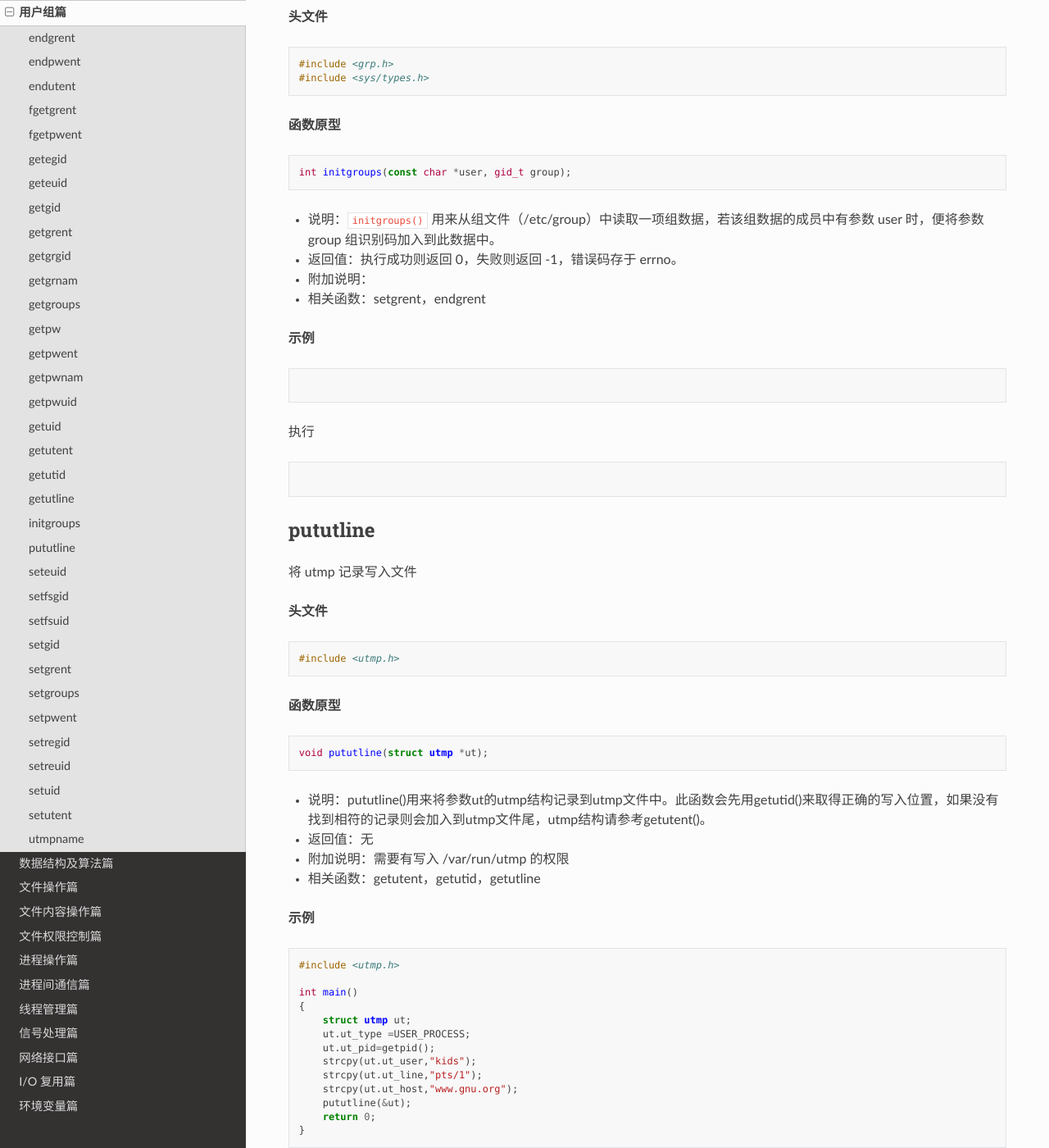
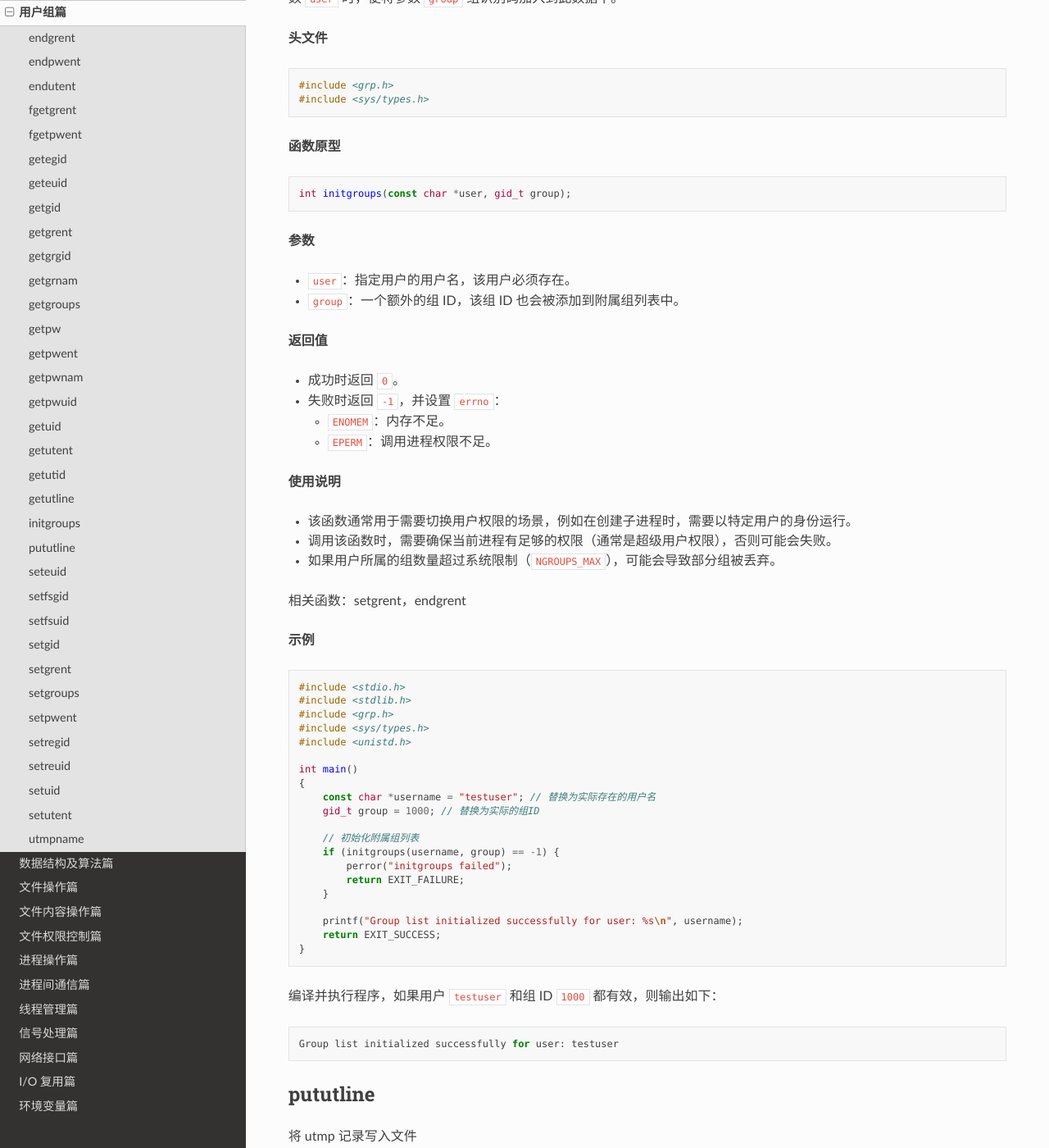
Before and after one commit to getiot/linux-c-functions, a Sphinx documentation site: the page built from source/user-group.md, in a window 1280 px wide and 1400 px high, scrolled down 20581 px. Shown: the whole window at 82% size. Built offline with Sphinx 7.4.7 and the Read the Docs theme 3.1.0, drawn with Linux system fonts in a browser that asks for light colours; comment, search, counter and statistics services are not loaded; some of the changed text lies outside the part shown.

Commit message:
[user-group] add initgroups() sample

````diff
--- a/source/user-group.md
+++ b/source/user-group.md
@@ -1072,7 +1072,7 @@ int main()
 initgroups
 ---------------------------------------------
 
-初始化组清单
+该函数用于初始化进程的附属组访问列表。它通过读取系统组数据库（通常是 `/etc/group` 文件），若该组数据的成员中有参数 `user` 时，便将参数 `group` 组识别码加入到此数据中。
 
 **头文件**
 
@@ -1087,21 +1087,55 @@ initgroups
 int initgroups(const char *user, gid_t group);
 ```
 
-- 说明：`initgroups()` 用来从组文件（/etc/group）中读取一项组数据，若该组数据的成员中有参数 user 时，便将参数 group 组识别码加入到此数据中。
-- 返回值：执行成功则返回 0，失败则返回 -1，错误码存于 errno。
-- 附加说明：
-- 相关函数：setgrent，endgrent
-
-**示例**
-
-```c
-
-```
-
-执行
-
-```shell
-
+**参数**
+
+- `user`：指定用户的用户名，该用户必须存在。
+- `group`：一个额外的组 ID，该组 ID 也会被添加到附属组列表中。
+
+**返回值**
+
+- 成功时返回 `0`。
+- 失败时返回 `-1`，并设置 `errno`：
+  - `ENOMEM`：内存不足。
+  - `EPERM`：调用进程权限不足。
+
+**使用说明**
+
+- 该函数通常用于需要切换用户权限的场景，例如在创建子进程时，需要以特定用户的身份运行。
+- 调用该函数时，需要确保当前进程有足够的权限（通常是超级用户权限），否则可能会失败。
+- 如果用户所属的组数量超过系统限制（`NGROUPS_MAX`），可能会导致部分组被丢弃。
+
+相关函数：setgrent，endgrent
+
+**示例**
+
+```c
+#include <stdio.h>
+#include <stdlib.h>
+#include <grp.h>
+#include <sys/types.h>
+#include <unistd.h>
+
+int main()
+{
+    const char *username = "testuser"; // 替换为实际存在的用户名
+    gid_t group = 1000; // 替换为实际的组ID
+
+    // 初始化附属组列表
+    if (initgroups(username, group) == -1) {
+        perror("initgroups failed");
+        return EXIT_FAILURE;
+    }
+
+    printf("Group list initialized successfully for user: %s\n", username);
+    return EXIT_SUCCESS;
+}
+```
+
+编译并执行程序，如果用户 `testuser` 和组 ID `1000` 都有效，则输出如下：
+
+```shell
+Group list initialized successfully for user: testuser
 ```
 
 
````
